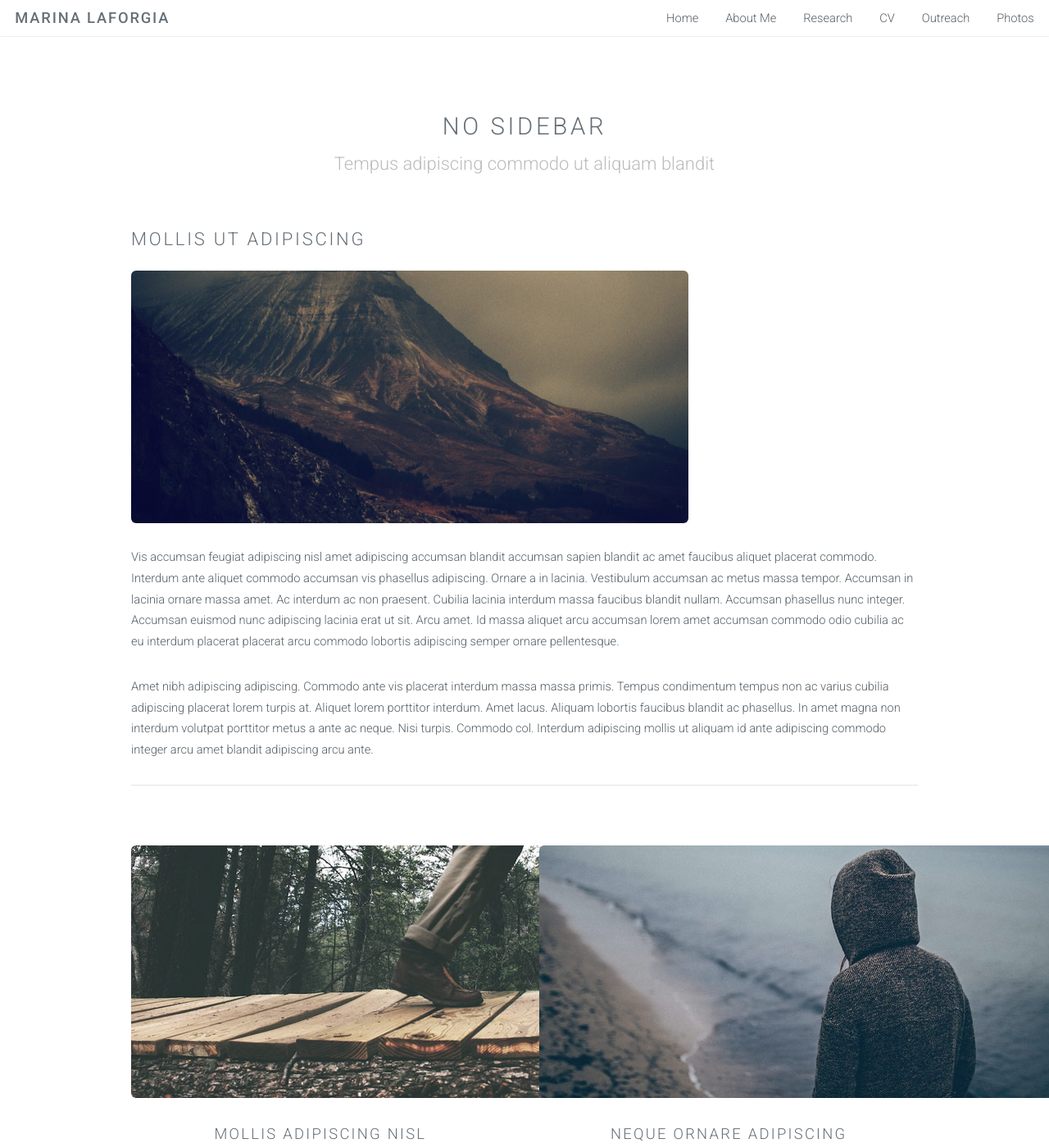
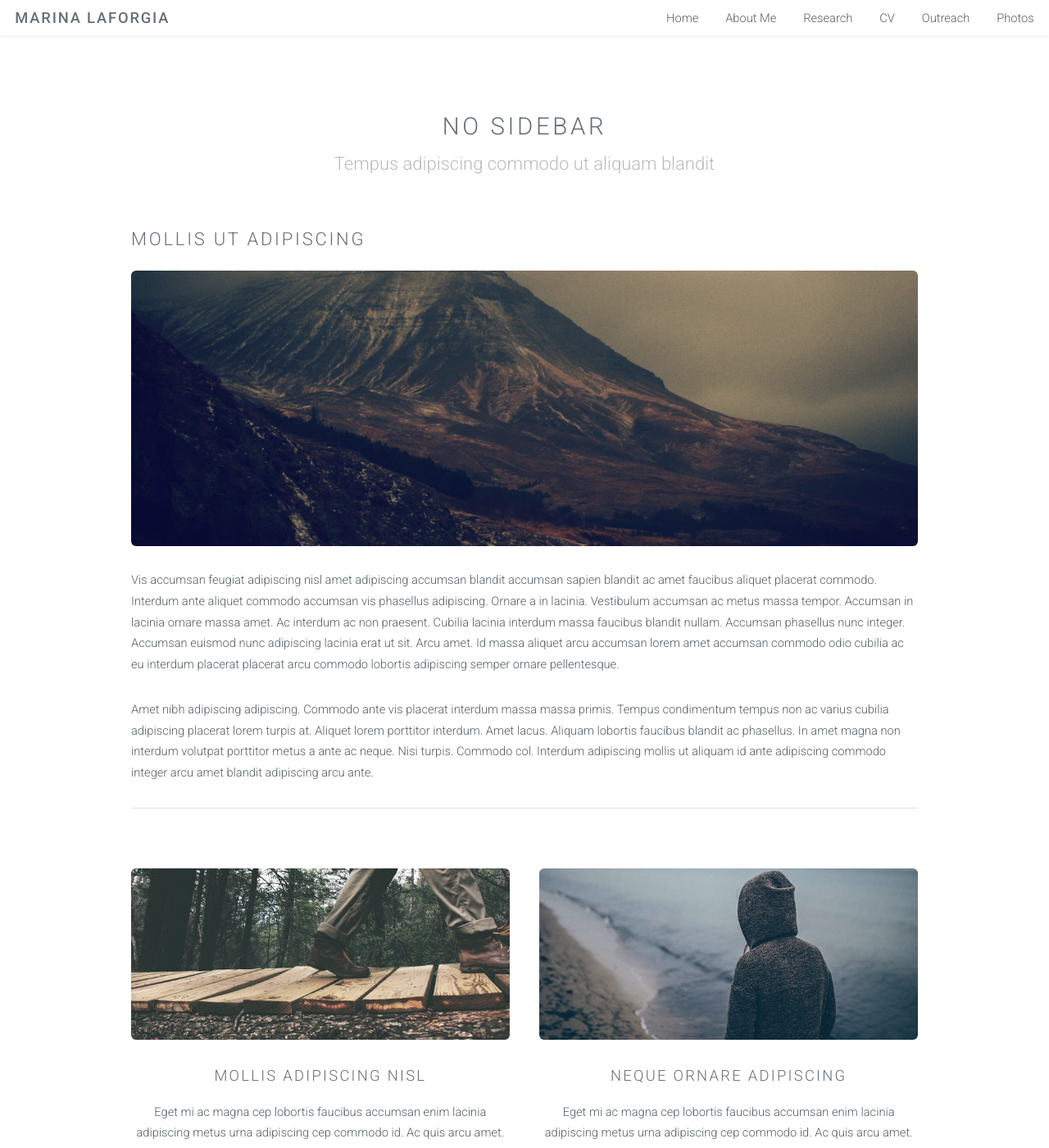
Before and after one commit to marinalaforgia/marinalaforgia.github.io, a Jekyll site: the page built from no-sidebar.html, in a window 1280 px wide and 1400 px high. Shown: the whole window at 82% size. Built offline with Jekyll 4.4.1, drawn with Linux system fonts in a browser that asks for light colours.

Commit message:
Update style.css

```diff
--- a/css/style.css
+++ b/css/style.css
@@ -486,12 +486,14 @@
 			display: block;
 			margin: 0 0 2em 0;
 			width: 100%;
+			height: 50%
+			overflow: hidden;
 			}
 
 			.image.fit img {
 				display: block;
-				width: 680px;
-				height: 308px
+				width: 100%;
+				height: 50%
 				}
 
 		.image-cropper {
```
